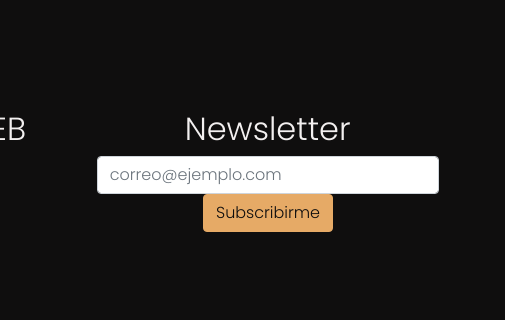
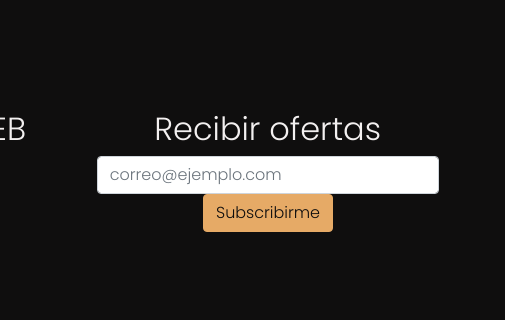
Before and after one commit to GDiamend/Web-Turistica-Coderhouse53805, a website: page pages/nosotros.html in a window 1280 px wide. Shown: the part 2847-3167 px from the top of the page, 775-1280 px from the left. Drawn offline with nearby package versions, Linux system fonts and the light colour scheme; files whose address does not match are found by name; a web font is replaced by a local one.

Commit message:
cambio de Newsletter a Recibir ofertas

```diff
--- a/pages/nosotros.html
+++ b/pages/nosotros.html
@@ -231,7 +231,7 @@
                 </div>
                 <div class="col-12 col-lg-4">
                     <section>
-                        <h4 class="fs-2">Newsletter</h4>
+                        <h4 class="fs-2">Recibir ofertas</h4>
                         <form action="404.html">
                             <div class="row justify-content-center">
                                 <div class="col-12 col-md-auto mb-3 mb-md-0">
```
